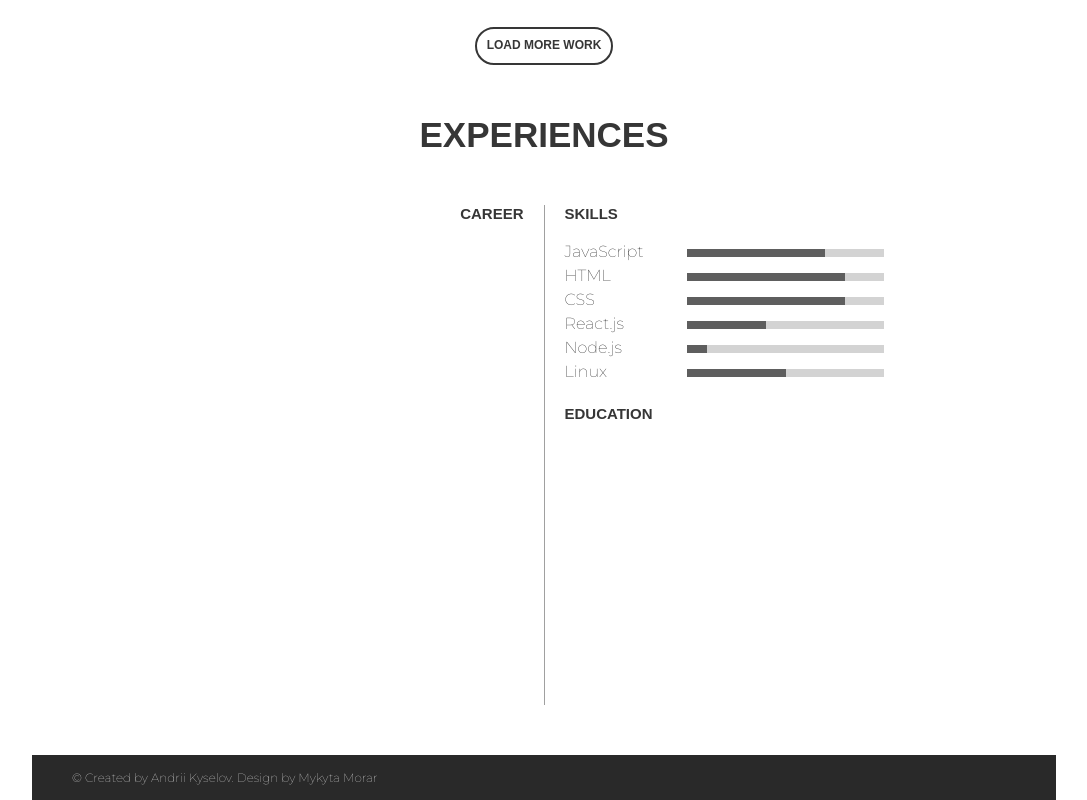
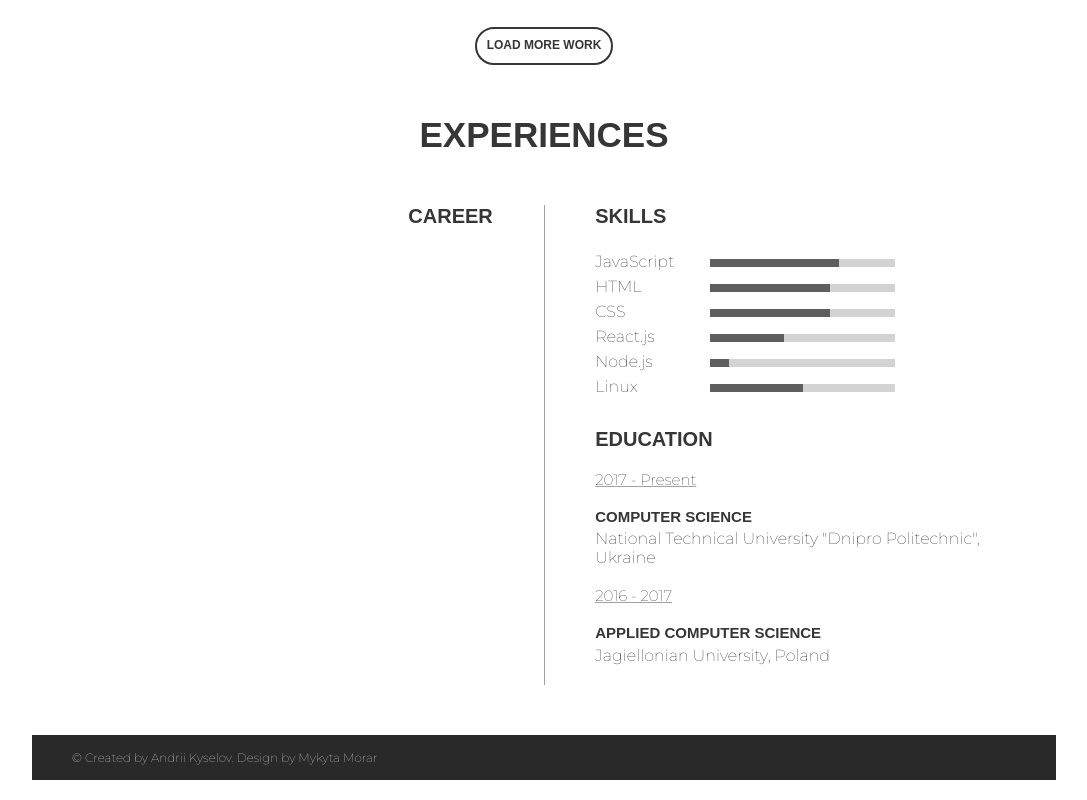
Before and after one commit to IselDrew/iseldrew.github.io, a React (Create React App) app: page / in a window 1280 px wide. Shown: the part 913-1713 px from the top of the page, without its empty margins (96-1183 px from the left). Built offline with nearby package versions, Linux system fonts and the light colour scheme; a web font is replaced by a local one.

Commit message:
Add Education

```diff
--- a/src/components/Experiences.js
+++ b/src/components/Experiences.js
@@ -1,5 +1,5 @@
 import React from "react"
-import { skills } from "../data"
+import { skills, degrees, languages } from "../data"
 
 function Experiences() {
   const skillsElements = skills.map(item => (
@@ -15,25 +15,50 @@ function Experiences() {
       </div>
     </div>
   ))
+  const languagesElements = languages.map(item => (
+    <div className="skill-line" key={item.id}>
+      <div className="skill-name">
+        <span>{item.name}</span>
+      </div>
+
+      <div className="skill-bar-container">
+        <div className="skill-bar">
+          <div style={{ width: item.percent }} className="skill-level"></div>
+        </div>
+      </div>
+    </div>
+  ))
+
+  const degreesElements = degrees.map(item => (
+    <div className="universities" key={item.id}>
+      <span className="university-years">{item.years}</span>
+      <span className="university-speciality">{item.speciality}</span>
+      <span className="university-name">{item.university}</span>
+    </div>
+  ))
   return (
     <div className="experiences">
       <span className="paragraph-title">Experiences</span>
       <div className="experiences-content">
         <div className="career">
-          <span className="career-title">Career</span>
+          <span className="experiences-paragraph-title">Career</span>
         </div>
         <div className="experiences-hr"></div>
         <div className="skills-education">
           <div className="skills">
-            <span className="skills-title">Skills</span>
-            <div className="skills-elements">{skillsElements}</div>
+            <span className="experiences-paragraph-title">Skills</span>
+            {skillsElements}
           </div>
+          {/* <div className="languages">
+            <span className="experiences-paragraph-title">Languages</span>
+            {languagesElements}
+          </div> */}
           <div className="education">
-            <span className="education-title">Education</span>
+            <span className="experiences-paragraph-title">Education</span>
+            {degreesElements}
           </div>
         </div>
       </div>
-      {/* <input className="project-button" type="button" value="Download CV" /> */}
     </div>
   )
 }
--- a/src/data.js
+++ b/src/data.js
@@ -33,32 +33,70 @@ export const projects = [
 export const skills = [
   {
     id: uniqid(),
-    name: 'JavaScript',
-    percent: '70%'
+    name: "JavaScript",
+    percent: "70%",
   },
   {
     id: uniqid(),
-    name: 'HTML',
-    percent: '80%'
+    name: "HTML",
+    percent: "65%",
   },
   {
     id: uniqid(),
-    name: 'CSS',
-    percent: '80%'
+    name: "CSS",
+    percent: "65%",
   },
   {
     id: uniqid(),
-    name: 'React.js',
-    percent: '40%'
+    name: "React.js",
+    percent: "40%",
   },
   {
     id: uniqid(),
-    name: 'Node.js',
-    percent: '10%'
+    name: "Node.js",
+    percent: "10%",
   },
   {
     id: uniqid(),
-    name: 'Linux',
-    percent: '50%'
+    name: "Linux",
+    percent: "50%",
   },
 ]
+
+export const languages = [
+  {
+    id: uniqid(),
+    name: "Russian",
+    percent: "100%",
+  },
+  {
+    id: uniqid(),
+    name: "Ukrainian",
+    percent: "100%",
+  },
+  {
+    id: uniqid(),
+    name: "English",
+    percent: "70%",
+  },
+  {
+    id: uniqid(),
+    name: "Polish",
+    percent: "65%",
+  },
+]
+
+export const degrees = [
+  {
+    id: uniqid(),
+    years: "2017 - Present",
+    speciality: "Computer Science",
+    university: 'National Technical University "Dnipro Politechnic", Ukraine',
+  },
+  {
+    id: uniqid(),
+    years: "2016 - 2017",
+    speciality: "Applied Computer Science",
+    university: "Jagiellonian University, Poland",
+  },
+]
--- a/src/styles.css
+++ b/src/styles.css
@@ -229,22 +229,24 @@ svg:hover {
   margin-top: 50px;
   display: flex;
   justify-content: space-between;
-  height: 500px;
+  overflow: auto;
+}
+
+.experiences-paragraph-title {
+  font-family: "Montserrat Bold", arial;
+  font-weight: bold;
+  text-transform: uppercase;
+  font-size: 20px;
+  color: #363636;
+  display: inline-block;
+  margin-bottom: 20px;
 }
 
 .career {
   /* background-color: lightcyan; */
-  width: 48%;
+  width: 45%;
   height: 100%;
   text-align: right;
-}
-
-.career-title {
-  font-family: "Montserrat Bold", arial;
-  font-weight: bold;
-  text-transform: uppercase;
-  font-size: 15px;
-  color: #363636;
 }
 
 .experiences-hr {
@@ -254,40 +256,20 @@ svg:hover {
 
 .skills-education {
   /* background-color: lightcyan; */
-  width: 48%;
-  height: 100%;
+  width: 45%;
   text-align: left;
 }
 
 .skills {
   /* background-color: lightblue; */
-  height: 40%;
-}
-
-.skills-title {
-  /* margin-left: 30px; */
-  font-family: "Montserrat Bold", arial;
-  font-weight: bold;
-  text-transform: uppercase;
-  font-size: 15px;
-  color: #363636;
-}
-
-.skills-elements {
-  margin-top: 20px;
-  /* background-color: pink; */
-  /* margin-left: 30px; */
-  width: 100%;
-  height: 70%;
-  display: flex;
-  flex-direction: column;
-  justify-content: space-between;
+  padding-bottom: 30px;
 }
 
 .skill-line {
   /* background-color: brown; */
   width: 100%;
   height: 20px;
+  margin-top: 5px;
   display: flex;
 }
 
@@ -305,7 +287,6 @@ svg:hover {
 }
 
 .skill-bar {
-  /* background-color: black; */
   background-color: lightgrey;
   width: 100%;
   height: 40%;
@@ -316,18 +297,44 @@ svg:hover {
   height: 100%;
 }
 
-.education-title {
-  /* margin-left: 30px; */
+.languages {
+  /* background-color: lightcoral; */
+  width: 100%;
+  padding-bottom: 30px;
+}
+
+.education {
+  width: 90%;
+}
+
+.universities {
+  /* background-color: brown; */
+  display: flex;
+  flex-direction: column;
+}
+
+.university-years {
+  /* background-color: red; */
+  font-size: 15px;
+  text-decoration: underline;
+  text-decoration-color: #a1a1a1;
+}
+
+.university-speciality {
+  /* background-color: lightgreen; */
+  display: inline-block;
+  margin-top: 20px;
+  font-size: 15px;
   font-family: "Montserrat Bold", arial;
   font-weight: bold;
   text-transform: uppercase;
-  font-size: 15px;
   color: #363636;
+  padding-bottom: 5px;
 }
 
-.education {
-  /* background-color: lightseagreen; */
-  height: 60%;
+.university-name {
+  /* background-color: pink; */
+  padding-bottom: 20px;
 }
 
 /* ----------------------------------------------------- */
```
